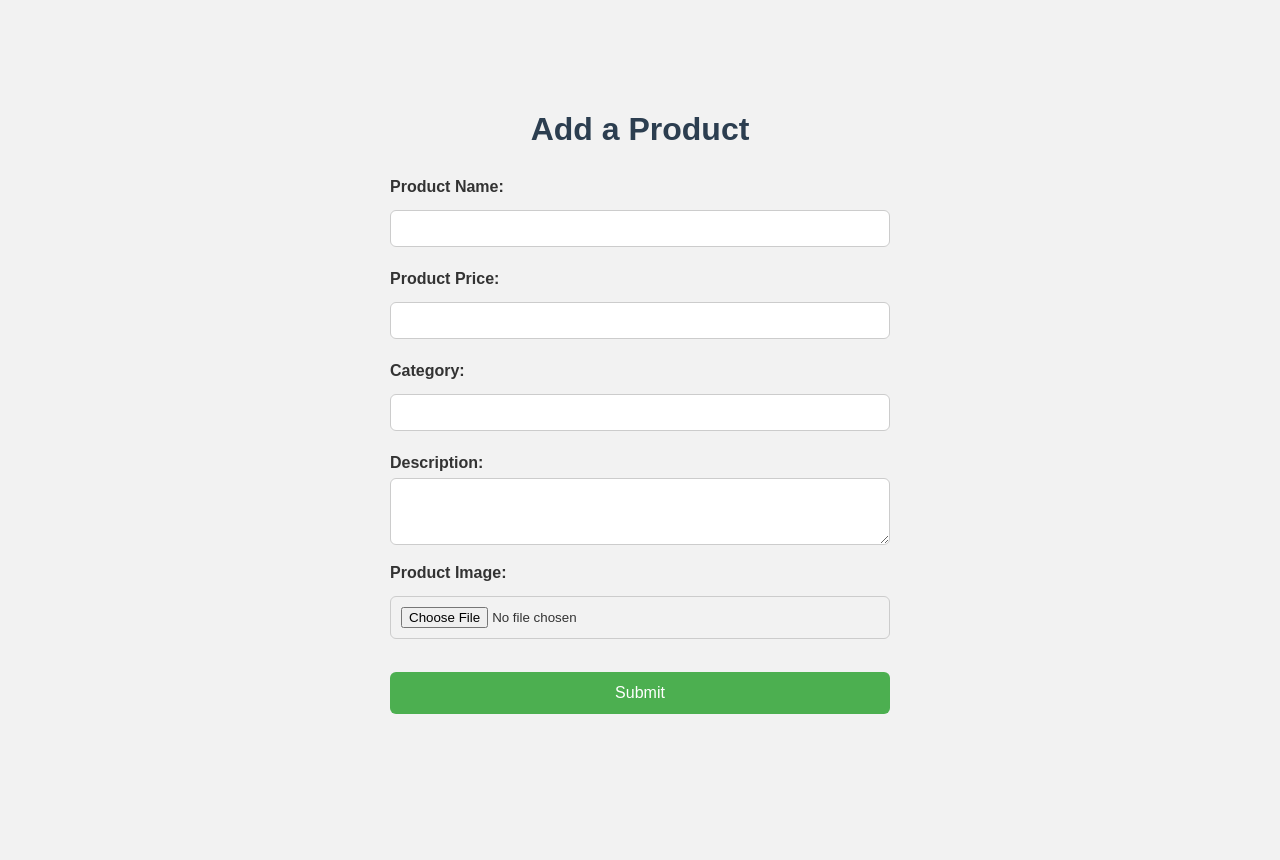
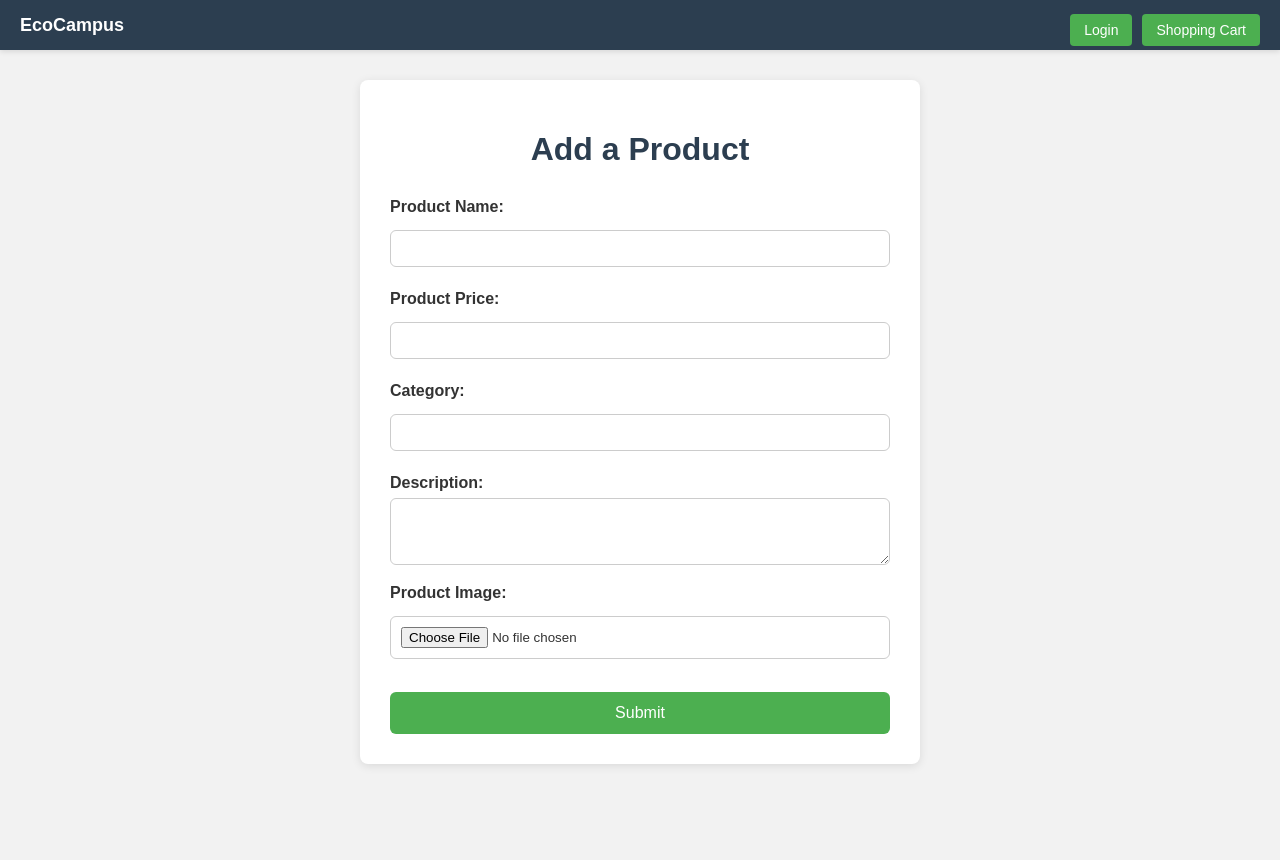
Before and after one commit to beyu9918/group_project_ecocampus, a Node server app: page /product/addProduct in a window 1280 px wide. Run offline with Node 20, Linux system fonts and the light colour scheme.

Commit message:
navigation bar added

```diff
--- a/views/addProduct.ejs
+++ b/views/addProduct.ejs
@@ -18,10 +18,56 @@
       color: #333;
     }
 
+    .navbar {
+      position: fixed;
+      top: 0;
+      left: 0;
+      right: 0;
+      background-color: #2c3e50;
+      color: white;
+      height: 50px;
+      display: flex;
+      justify-content: space-between;
+      align-items: center;
+      padding: 0 20px;
+      box-shadow: 0 2px 5px rgba(0, 0, 0, 0.1);
+      z-index: 1000;
+    }
+
+    .nav-title {
+      font-size: 18px;
+      font-weight: bold;
+    }
+
+    .nav-right {
+      display: flex;
+      align-items: center;
+    }
+
+    .nav-button {
+      background-color: #4CAF50;
+      color: white;
+      border: none;
+      padding: 8px 14px;
+      border-radius: 4px;
+      margin-left: 10px;
+      cursor: pointer;
+      transition: background-color 0.3s ease;
+      font-size: 14px;
+    }
+
+    .nav-button:hover {
+      background-color: #388e3c;
+    }
+
     .form-container {
       width: 100%;
       max-width: 500px;
       padding: 30px;
+      background: white;
+      border-radius: 8px;
+      box-shadow: 0 2px 10px rgba(0, 0, 0, 0.1);
+      margin-top: 20px;
     }
 
     h1 {
@@ -48,7 +94,7 @@
       box-sizing: border-box;
     }
 
-    button {
+    button[type="submit"] {
       background-color: #4CAF50;
       color: white;
       padding: 12px;
@@ -60,13 +106,23 @@
       font-size: 16px;
     }
 
-    button:hover {
+    button[type="submit"]:hover {
       background-color: #388e3c;
     }
   </style>
 </head>
 <body>
 
+  <!-- Navigation Bar -->
+  <nav class="navbar">
+    <div class="nav-title">EcoCampus</div>
+    <div class="nav-right">
+      <a href="/login"><button class="nav-button">Login</button></a>
+      <button class="nav-button">Shopping Cart</button>
+    </div>
+  </nav>
+
+  <!-- Add Product Form -->
   <div class="form-container">
     <h1>Add a Product</h1>
     <form action="/product/addProduct" method="POST" enctype="multipart/form-data">
```
Also changed, not shown: data/items.json (deleted, +0 -30 lines), views/product.ejs (+10 -6 lines), views/productDetail.ejs (+81 -5 lines), 1 other file.
